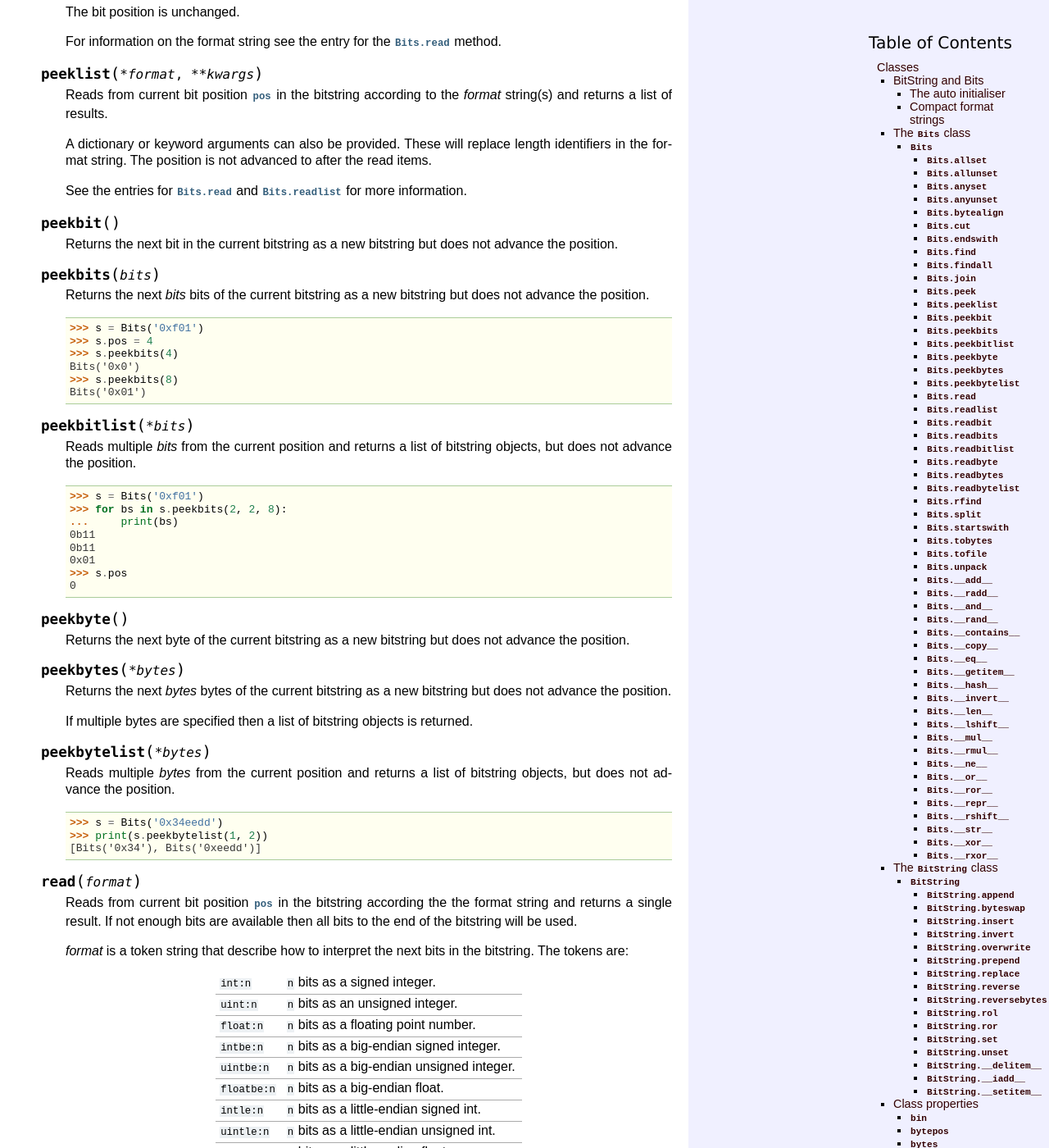
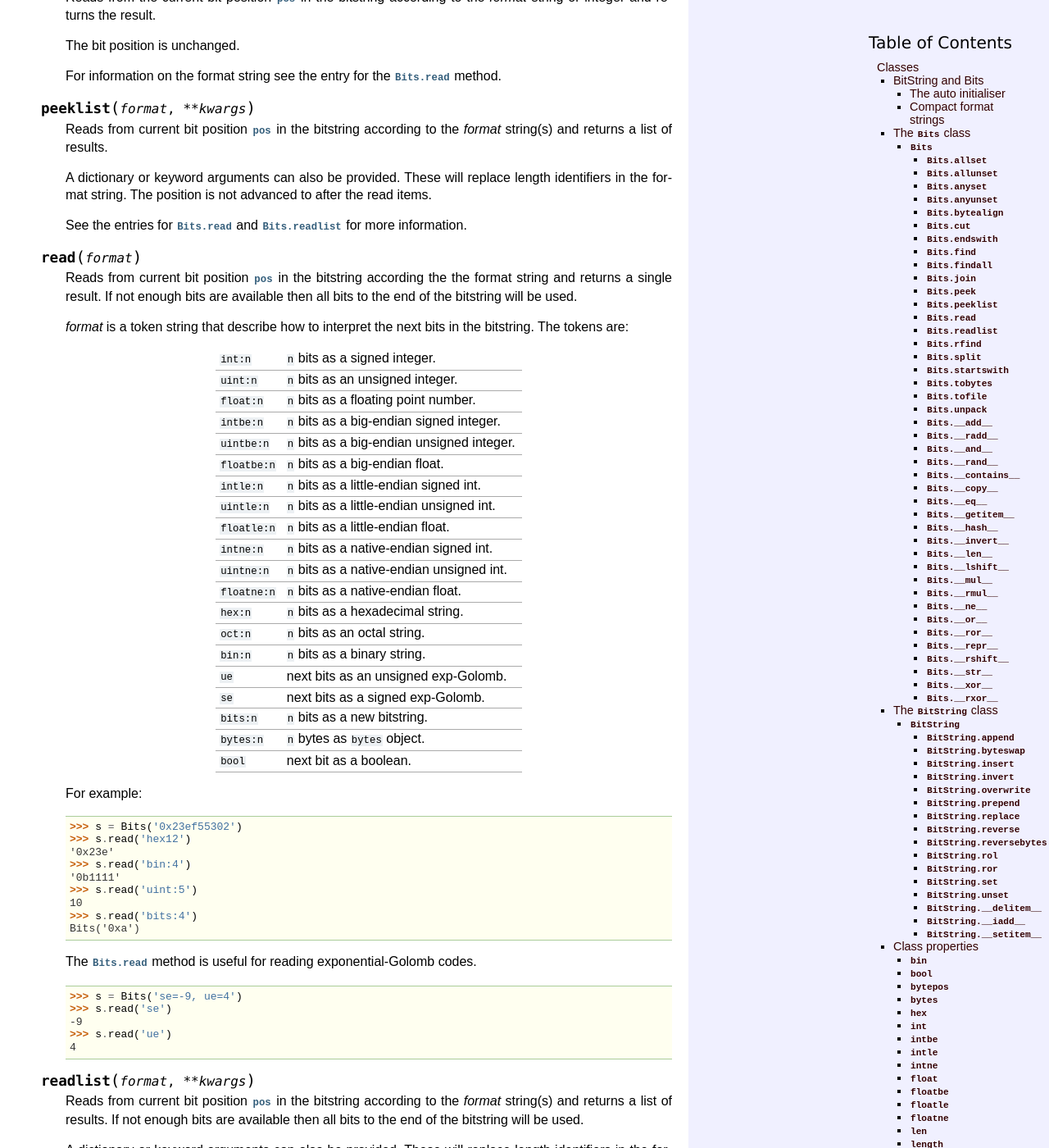
Before and after one commit to scott-griffiths/bitstring, a Sphinx documentation site: the page built from trunk/doc/bitstring_classes.rst, in a window 1280 px wide and 1400 px high, scrolled down 4234 px. Shown: the whole window at 82% size. Built offline with Sphinx 7.4.7, drawn with Linux system fonts in a browser that asks for light colours; some of the changed text lies outside the part shown.

Commit message:
Newer 2.0 docs. Not yet complete.

```diff
--- a/trunk/doc/bitstring_classes.rst
+++ b/trunk/doc/bitstring_classes.rst
@@ -86,7 +86,7 @@ The ``Bits`` class
 
     ``offset`` is optional for most initialisers, but only really useful for ``bytes`` and ``filename``. It gives a number of bits to ignore at the start of the bitstring.
 
-    Specifying ``length`` is mandatory when using the various integer initialisers. It must be large enough that a bitstring can contain the integer in ``length`` bits. It is an error to specify ``length`` when using the ``ue`` or ``se`` initialisers. For other initialisers ``length`` can be used to truncate data from the end of the input value. ::
+    Specifying ``length`` is mandatory when using the various integer initialisers. It must be large enough that a bitstring can contain the integer in ``length`` bits. It must also be specified for the float initialisers (the only valid values are 32 and 64). It is optional for the ``bytes`` and ``filename`` initialisers and can be used to truncate data from the end of the input value. ::
 
      >>> s1 = Bits(hex='0x934')
      >>> s2 = Bits(oct='0o4464')
@@ -210,65 +210,19 @@ The ``Bits`` class
 
     .. method:: peek(format)
 
-        Reads from the current bit position :attr:`pos` in the bitstring according to the *format* string and returns result.
+        Reads from the current bit position :attr:`pos` in the bitstring according to the *format* string or integer and returns the result.
 
         The bit position is unchanged.
 
         For information on the format string see the entry for the :meth:`Bits.read` method.
 
-    .. method:: peeklist(*format, **kwargs)
+    .. method:: peeklist(format, **kwargs)
 
         Reads from current bit position :attr:`pos` in the bitstring according to the *format* string(s) and returns a list of results.
 
         A dictionary or keyword arguments can also be provided. These will replace length identifiers in the format string. The position is not advanced to after the read items.
 
         See the entries for :meth:`Bits.read` and :meth:`Bits.readlist` for more information.
-
-    .. method:: peekbit()
-
-        Returns the next bit in the current bitstring as a new bitstring but does not advance the position.
-
-    .. method:: peekbits(bits)
-
-        Returns the next *bits* bits of the current bitstring as a new bitstring but does not advance the position. ::
-
-         >>> s = Bits('0xf01')
-         >>> s.pos = 4
-         >>> s.peekbits(4)
-         Bits('0x0')
-         >>> s.peekbits(8)
-         Bits('0x01')
-
-    .. method:: peekbitlist(*bits)
-
-        Reads multiple *bits* from the current position and returns a list of bitstring objects, but does not advance the position. ::
-
-         >>> s = Bits('0xf01')
-         >>> for bs in s.peekbits(2, 2, 8):
-         ...     print(bs)
-         0b11
-         0b11
-         0x01
-         >>> s.pos
-         0
-
-    .. method:: peekbyte()
-
-        Returns the next byte of the current bitstring as a new bitstring but does not advance the position.
-
-    .. method:: peekbytes(*bytes)
-
-        Returns the next *bytes* bytes of the current bitstring as a new bitstring but does not advance the position.
-
-        If multiple bytes are specified then a list of bitstring objects is returned.
-
-    .. method:: peekbytelist(*bytes)
-
-        Reads multiple *bytes* from the current position and returns a list of bitstring objects, but does not advance the position. ::
-
-         >>> s = Bits('0x34eedd')
-         >>> print(s.peekbytelist(1, 2))
-         [Bits('0x34'), Bits('0xeedd')]
 
     .. method:: read(format)
 
@@ -296,6 +250,7 @@ The ``Bits`` class
         ``se``           next bits as a signed exp-Golomb.
         ``bits:n``       ``n`` bits as a new bitstring.
         ``bytes:n``      ``n`` bytes as ``bytes`` object.
+        ``bool``         next bit as a boolean.
         ==============   ===============================================
 
         For example::
@@ -310,7 +265,7 @@ The ``Bits`` class
          >>> s.read('bits:4')
          Bits('0xa')
 
-        The :meth:`Bits.read` method is useful for reading exponential-Golomb codes, which can't be read easily by :meth:`Bits.readbits` as their lengths aren't know beforehand. ::
+        The :meth:`Bits.read` method is useful for reading exponential-Golomb codes. ::
 
          >>> s = Bits('se=-9, ue=4')
          >>> s.read('se')
@@ -318,7 +273,7 @@ The ``Bits`` class
          >>> s.read('ue')
          4
 
-    .. method:: readlist(*format, **kwargs)
+    .. method:: readlist(format, **kwargs)
 
         Reads from current bit position :attr:`pos` in the bitstring according to the *format* string(s) and returns a list of results. If not enough bits are available then all bits to the end of the bitstring will be used.
 
@@ -336,45 +291,6 @@ The ``Bits`` class
          >>> s.pos = 0
          >>> s.readlist('hex:b, uint:d', b=8, d=6)
          ['0x43', 63]
-
-    .. method:: readbit()
-
-        Returns the next bit of the current bitstring as a new bitstring and advances the position.
-
-    .. method:: readbits(bits)
-
-        Returns the next *bits* bits of the current bitstring as a new bitstring and advances the position. ::
-
-         >>> s = Bits('0x0001e2')
-         >>> s.readbits(16)
-         Bits('0x0001')
-         >>> s.readbits(3).bin
-         '0b111'
-
-    .. method:: readbitlist(*bits)
-
-        Reads multiple *bits* from the current bitstring and returns a list of bitstring objects.
-        The position is advanced to after the read items. ::
-
-         >>> s = Bits('0x0001e2')
-         >>> s.readbitlist(16, 3)
-         [Bits('0x0001'), Bits('0b111')]
-         >>> s.readbitlist(1)
-         [Bits('0b0')]
-
-    .. method:: readbyte()
-
-        Returns the next byte of the current bitstring as a new bitstring and advances the position.
-
-    .. method:: readbytes(bytes)
-
-        Returns the next *bytes* bytes of the current bitstring as a new bitstring and advances the position.
-
-    .. method:: readbytelist(*bytes)
-
-        Reads multiple bytes from the current bitstring and returns a list of bitstring objects.
-
-        The position is advanced to after the read items.
 
     .. method:: rfind(bs[, start, end, bytealigned=False])
 
@@ -434,7 +350,7 @@ The ``Bits`` class
          >>> f = open('newfile', 'wb')
          >>> Bits('0x1234').tofile(f)
 
-    .. method:: unpack(*format, **kwargs)
+    .. method:: unpack(format, **kwargs)
 
         Interprets the whole bitstring according to the *format* string(s) and returns a list of bitstring objects.
 
@@ -861,15 +784,21 @@ The different interpretations such as :attr:`bin`, :attr:`hex`, :attr:`uint` etc
 
     When used as a getter, the returned value is always calculated - the value is never cached. For :class:`BitString` objects it can also be used as a setter, in which case the length of the :class:`BitString` will be adjusted to fit its new contents. ::
 
-     if s.bin == '0b001':
-         s.bin = '0b1111'
-     # Equivalent to s.append('0b1'), only for BitStrings, not Bits.
-     s.bin += '1'
+        if s.bin == '0b001':
+            s.bin = '0b1111'
+        # Equivalent to s.append('0b1'), only for BitStrings, not Bits.
+        s.bin += '1'
+
+.. attribute:: bool
+
+   Property for representing the bitstring as a boolean (``True`` or ``False``).
+
+   If the bitstring is not a single bit then the getter will raise an :exc:`InterpretError`.
 
 .. attribute:: bytepos
 
     Property for setting and getting the current byte position in the bitstring.
-    When used as a getter will raise a :exc:`Error` if the current position in not byte aligned.
+    When used as a getter will raise a :exc:`ByteAlignError` if the current position in not byte aligned.
 
 .. attribute:: bytes
 
--- a/trunk/doc/contents.rst
+++ b/trunk/doc/contents.rst
@@ -8,6 +8,7 @@ User Manual
 .. toctree::
    :maxdepth: 2
 
+   walkthrough
    introduction
    creation
    slicing
```
Also changed, not shown: other parts of trunk/doc/bitstring_classes.rst (+22 -7 lines), trunk/doc/creation.rst (+10 -10 lines), trunk/doc/optimisation.rst (+8 -8 lines), trunk/doc/reading.rst (+20 -22 lines), trunk/doc/slicing.rst (+12 -0 lines).
